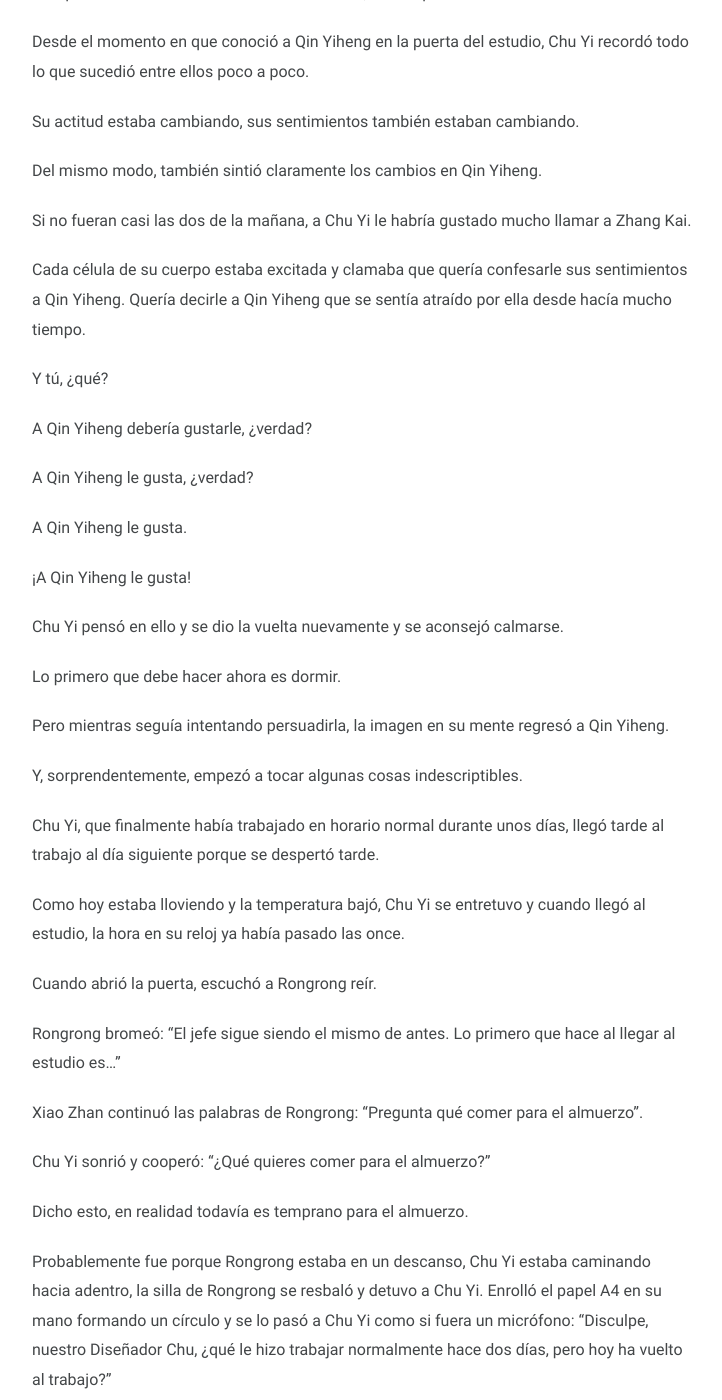
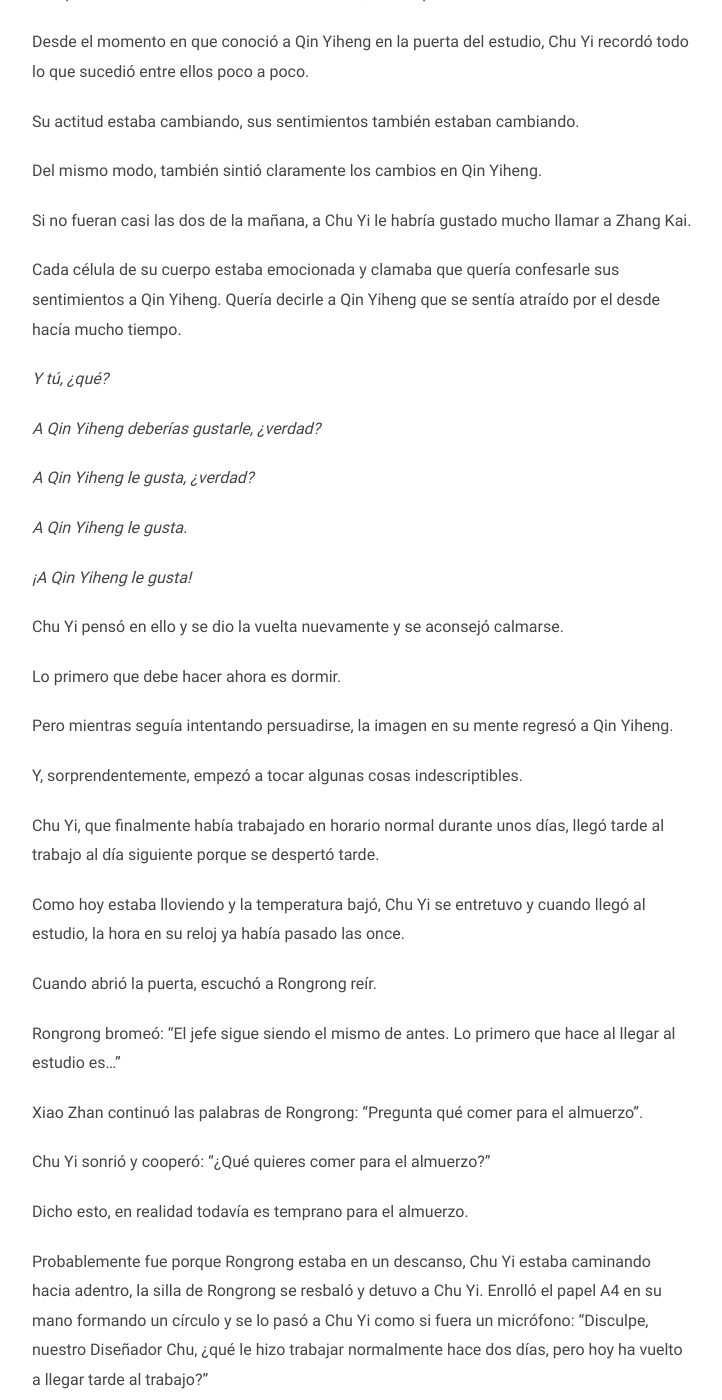
Before and after one commit to taozi-lecturas/taozi-lecturas.github.io, a Jekyll site: the page built from novelas/cacuedv/_posts/2025-03-31-capitulo-71.md, in a window 1280 px wide and 1400 px high, scrolled down 1278 px. Shown: the whole window, without its empty margins (278-1000 px from the left). Built offline with Jekyll 4.4.1, drawn with Linux system fonts in a browser that asks for light colours; some of the changed text lies outside the part shown.

Commit message:
Updated Note novelas/cacuedv/_posts/2025-03-31-capitulo-71.md

```diff
--- a/novelas/cacuedv/_posts/2025-03-31-capitulo-71.md
+++ b/novelas/cacuedv/_posts/2025-03-31-capitulo-71.md
@@ -47,23 +45,23 @@
 
 Si no fueran casi las dos de la mañana, a Chu Yi le habría gustado mucho llamar a Zhang Kai.
 
-Cada célula de su cuerpo estaba excitada y clamaba que quería confesarle sus sentimientos a Qin Yiheng. Quería decirle a Qin Yiheng que se sentía atraído por ella desde hacía mucho tiempo.
+Cada célula de su cuerpo estaba emocionada y clamaba que quería confesarle sus sentimientos a Qin Yiheng. Quería decirle a Qin Yiheng que se sentía atraído por el desde hacía mucho tiempo.
 
-Y tú, ¿qué?
+_Y tú, ¿qué?_
 
-A Qin Yiheng debería gustarle, ¿verdad?
+_A Qin Yiheng deberías gustarle, ¿verdad?_
 
-A Qin Yiheng le gusta, ¿verdad?
+_A Qin Yiheng le gusta, ¿verdad?_
 
-A Qin Yiheng le gusta.
+_A Qin Yiheng le gusta._
 
-¡A Qin Yiheng le gusta!
+_¡A Qin Yiheng le gusta!_
 
 Chu Yi pensó en ello y se dio la vuelta nuevamente y se aconsejó calmarse.
 
 Lo primero que debe hacer ahora es dormir.
 
-Pero mientras seguía intentando persuadirla, la imagen en su mente regresó a Qin Yiheng.
+Pero mientras seguía intentando persuadirse, la imagen en su mente regresó a Qin Yiheng.
 
 Y, sorprendentemente, empezó a tocar algunas cosas indescriptibles.
 
@@ -81,13 +79,13 @@
 
 Dicho esto, en realidad todavía es temprano para el almuerzo.
 
-Probablemente fue porque Rongrong estaba en un descanso, Chu Yi estaba caminando hacia adentro, la silla de Rongrong se resbaló y detuvo a Chu Yi. Enrolló el papel A4 en su mano formando un círculo y se lo pasó a Chu Yi como si fuera un micrófono: "Disculpe, nuestro Diseñador Chu, ¿qué le hizo trabajar normalmente hace dos días, pero hoy ha vuelto al trabajo?"
+Probablemente fue porque Rongrong estaba en un descanso, Chu Yi estaba caminando hacia adentro, la silla de Rongrong se resbaló y detuvo a Chu Yi. Enrolló el papel A4 en su mano formando un círculo y se lo pasó a Chu Yi como si fuera un micrófono: "Disculpe, nuestro Diseñador Chu, ¿qué le hizo trabajar normalmente hace dos días, pero hoy ha vuelto a llegar tarde al trabajo?"
 
-Chu Yi ni siquiera lo pensó dos veces: "Es amor".
+Chu Yi ni siquiera lo pensó dos veces: "Es el amor".
 
 Rongrong se rió: "Entonces, ¿qué es el amor?"
 
-Chu Yi miró a Rongrong: "Insististe en preguntarme esto".
+Chu Yi miró a Rongrong: "Insistes en preguntarme esto".
 
 Rongrong estaba alerta: "No preguntaré más".
 
@@ -151,7 +149,7 @@
 
 Chu Yi pensó y se rió.
 
-¿Qué clase de afirmación estúpida es ésta?
+_¿Qué clase de afirmación estúpida es ésta?_
 
 Hay algo mal.
 
@@ -271,7 +269,7 @@
 
 Chu Yi sonrió: "Sí."
 
-Zhang Kai preguntó: "¿Por qué? ¿Quieres preguntarme qué debería decir?"
+Zhang Kai preguntó: "¿Por qué? ¿Quieres preguntarme qué deberías decir?"
 
 Chu Yi: “Sí.”
 
```
Also changed, not shown: other parts of novelas/cacuedv/_posts/2025-03-31-capitulo-71.md (+24 -26 lines).
